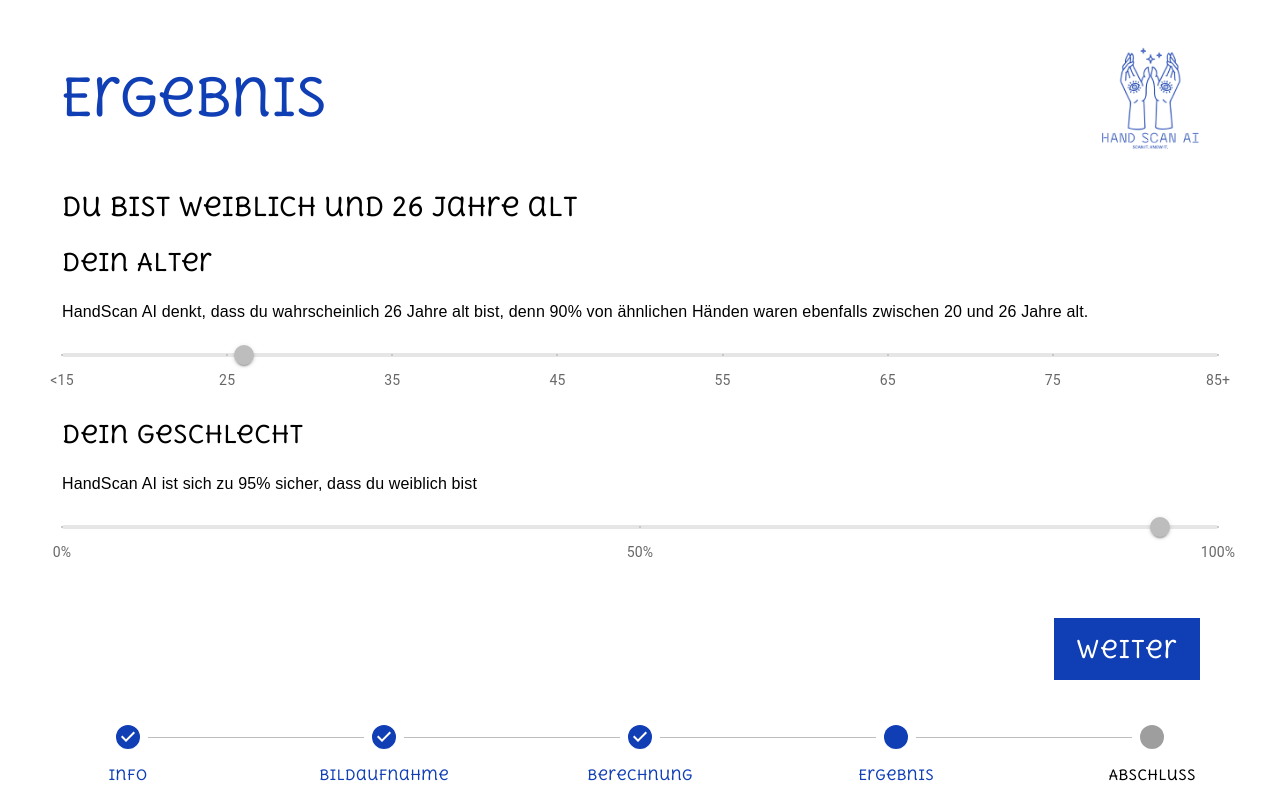
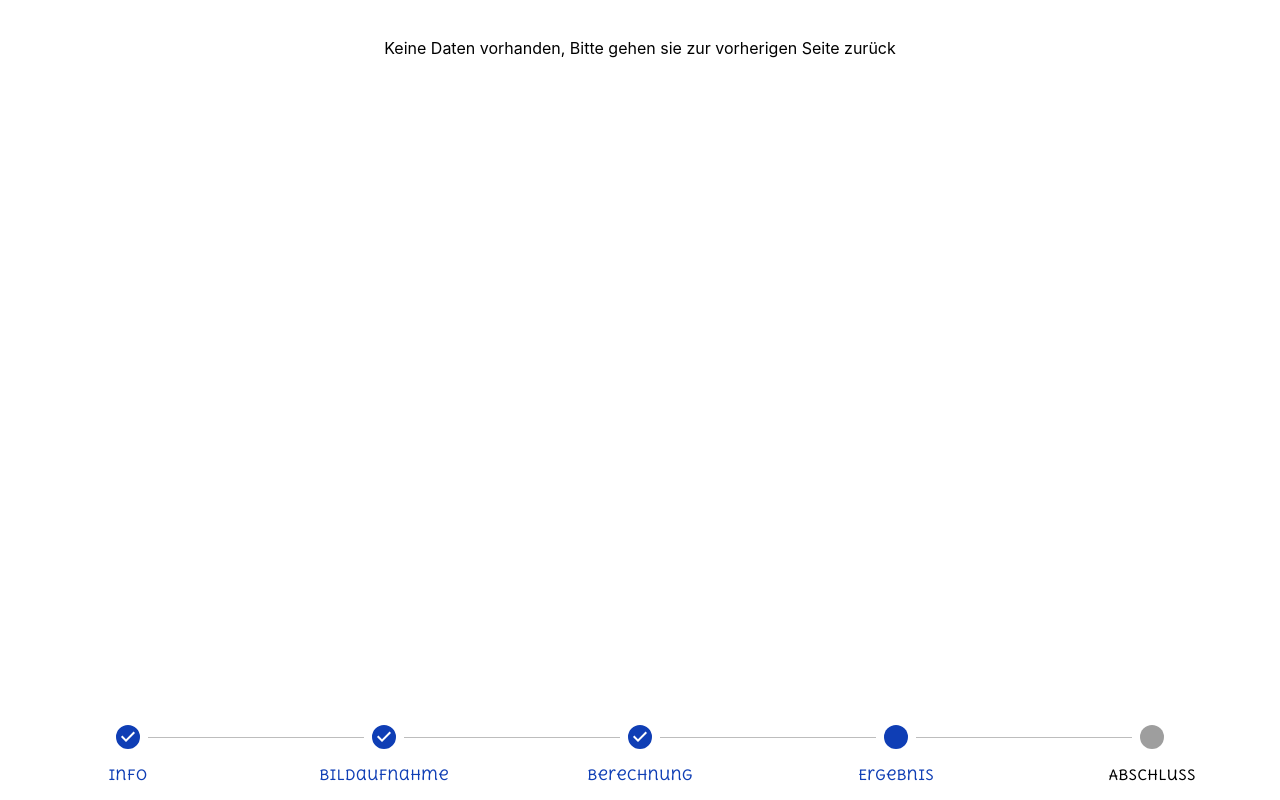
Before and after one commit to ZDDduesseldorf/HandScanAI, a React (Vite) app in the folder frontend/: page /result-1 in a window 1280 px wide. Built offline with nearby package versions, Linux system fonts and the light colour scheme.

Commit message:
Fix processing graphql query and round result values

```diff
--- a/frontend/src/pages/Processing.tsx
+++ b/frontend/src/pages/Processing.tsx
@@ -27,8 +27,8 @@ const Processing: React.FC = () => {
   const { setScanResult } = useAppStore();
 
   useEffect(() => {
-    if (data?.getScanResult) {
-      setScanResult(data.getScanResult);
+    if (data?.getScanResult.resultClassifier) {
+      setScanResult(data.getScanResult.resultClassifier);
     }
   }, [data, setScanResult]);
   if (error) return <p>Error: {error.message}</p>;
--- a/frontend/src/pages/Result_1.tsx
+++ b/frontend/src/pages/Result_1.tsx
@@ -16,22 +16,22 @@ import NarrowBottomSticky from '@/components/buttons/NarrowFixedBottomRight';
 // Alter Accuracy (Wie sicher ist sich KI?)
 // Geschlecht Accuracy (Wie sicher ist sich KI?)
 
-const genderGuess = 0;
-const ageGuess = 26;
-const min_age = 20;
-const max_age = 26;
+//const genderGuess = 0;
+//const ageGuess = 26;
+//const min_age = 20;
+//const max_age = 26;
 // const age_confidence = 97;
-const gender_confidence = 95;
+//const gender_confidence = 95;
 
 export default function Result_1() {
   const navigate = useNavigate();
   const scanResult = useAppStore((state) => state.scanResult);
-  /*
+
   if (!scanResult) {
     return (
       <p>Keine Daten vorhanden, Bitte gehen sie zur vorherigen Seite zurück</p>
     );
-  }*/
+  }
 
   const age_marks: { label: string; value: number }[] = [
     { value: 15, label: '<15' },
@@ -45,25 +45,25 @@ export default function Result_1() {
   ];
 
   // Override globals with values from the backend scanResult
-  //const genderGuess = scanResult.classifiedAge;
-  //const ageGuess = scanResult.classifiedAge;
-  //const min_age = scanResult.minAge;
-  //const max_age = scanResult.maxAge;
+  const genderGuess = scanResult.classifiedAge;
+  const ageGuess = scanResult.classifiedAge;
+  const min_age = scanResult.minAge;
+  const max_age = scanResult.maxAge;
   //const age_confidence = scanResult.confidenceAge;
-  //const gender_confidence = scanResult.confidenceGender;
+  const gender_confidence = scanResult.confidenceGender;
 
   return (
     <>
       <Header title="Ergebnis" />
       <WithMargins mx="2em" my="1.5em">
         <Secondary>
-          Du bist {genderGuess ? 'männlich' : 'weiblich'} und {ageGuess} Jahre
+          Du bist {genderGuess == 1 ? 'männlich' : 'weiblich'} und {Math.round(ageGuess)} Jahre
           alt
         </Secondary>
         <Tertiary>Dein Alter</Tertiary>
         <Justified>
-          HandScan AI denkt, dass du wahrscheinlich {ageGuess} Jahre alt bist,
-          denn 90% von ähnlichen Händen waren ebenfalls zwischen {min_age} und {max_age} Jahre alt.
+          HandScan AI denkt, dass du wahrscheinlich {Math.round(ageGuess)} Jahre alt bist,
+          denn 90% von ähnlichen Händen waren ebenfalls zwischen {Math.round(min_age)} und {Math.round(max_age)} Jahre alt.
         </Justified>
         <Slider
           disabled
@@ -76,12 +76,12 @@ export default function Result_1() {
         />
         <Tertiary>Dein Geschlecht</Tertiary>
         <Justified>
-          HandScan AI ist sich zu {gender_confidence}% sicher, dass du{' '}
-          {genderGuess ? 'männlich' : 'weiblich'} bist
+          HandScan AI ist sich zu {Math.round(gender_confidence*100)}% sicher, dass du{' '}
+          {genderGuess == 1 ? 'männlich' : 'weiblich'} bist
         </Justified>
         <Slider
           disabled
-          defaultValue={gender_confidence}
+          defaultValue={gender_confidence*100}
           valueLabelDisplay="auto"
           aria-label="Gender guess"
           track={false}
--- a/frontend/src/services/graphqlTypes.ts
+++ b/frontend/src/services/graphqlTypes.ts
@@ -9,7 +9,9 @@ export interface ScanResult {
 }
 
 export interface GetScanResultData {
-  getScanResult: ScanResult;
+  getScanResult: {
+    resultClassifier: ScanResult;
+  }
 }
 
 export interface ScanEntry {
--- a/frontend/src/services/queries.ts
+++ b/frontend/src/services/queries.ts
@@ -3,13 +3,15 @@ import { gql } from '@apollo/client';
 export const GET_SCAN_RESULT = gql`
   query GetScanResult($id: ID!) {
     getScanResult(id: $id) {
+      resultClassifier {
       classifiedAge
       classifiedGender
       confidenceAge
       confidenceGender
+      id
+      maxAge
       minAge
-      maxAge
-      id
+    }
     }
   }
 `;
```
